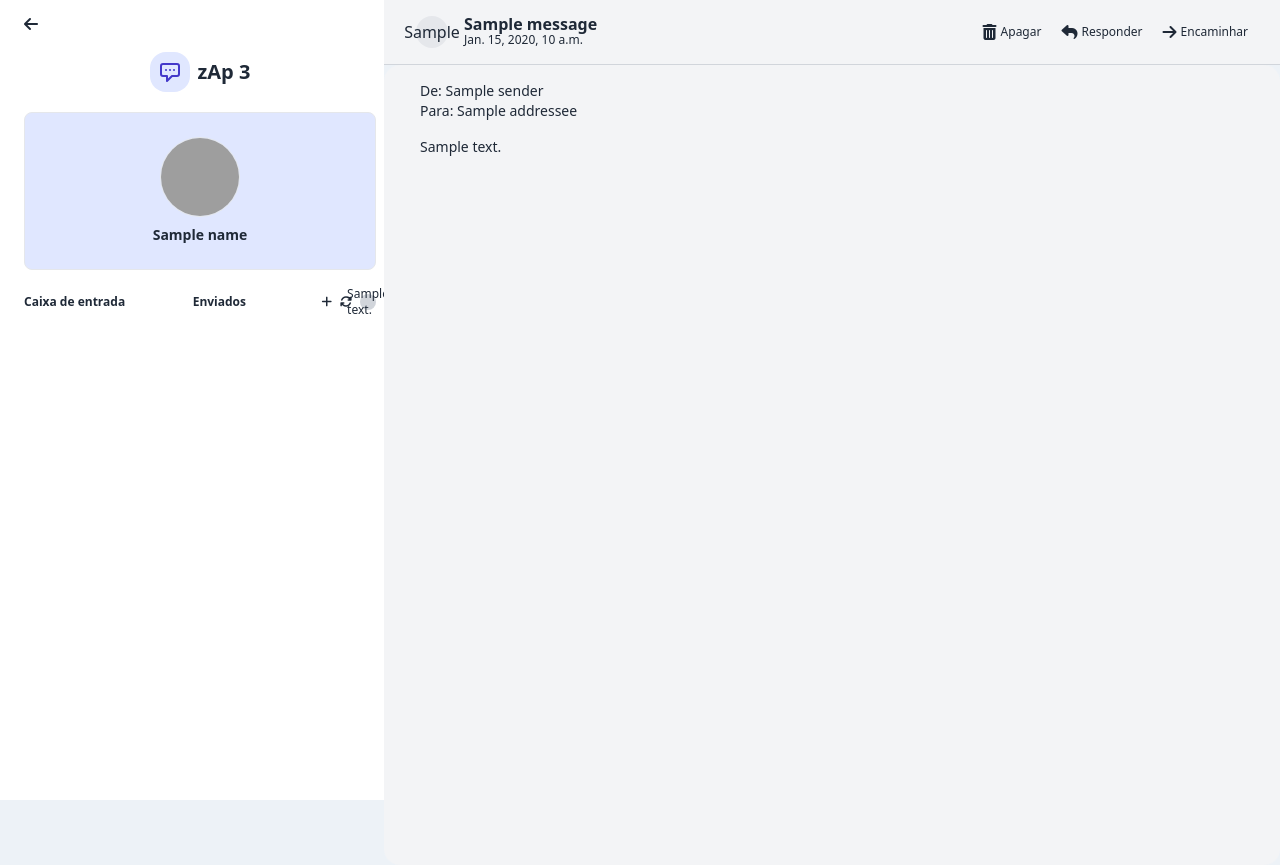
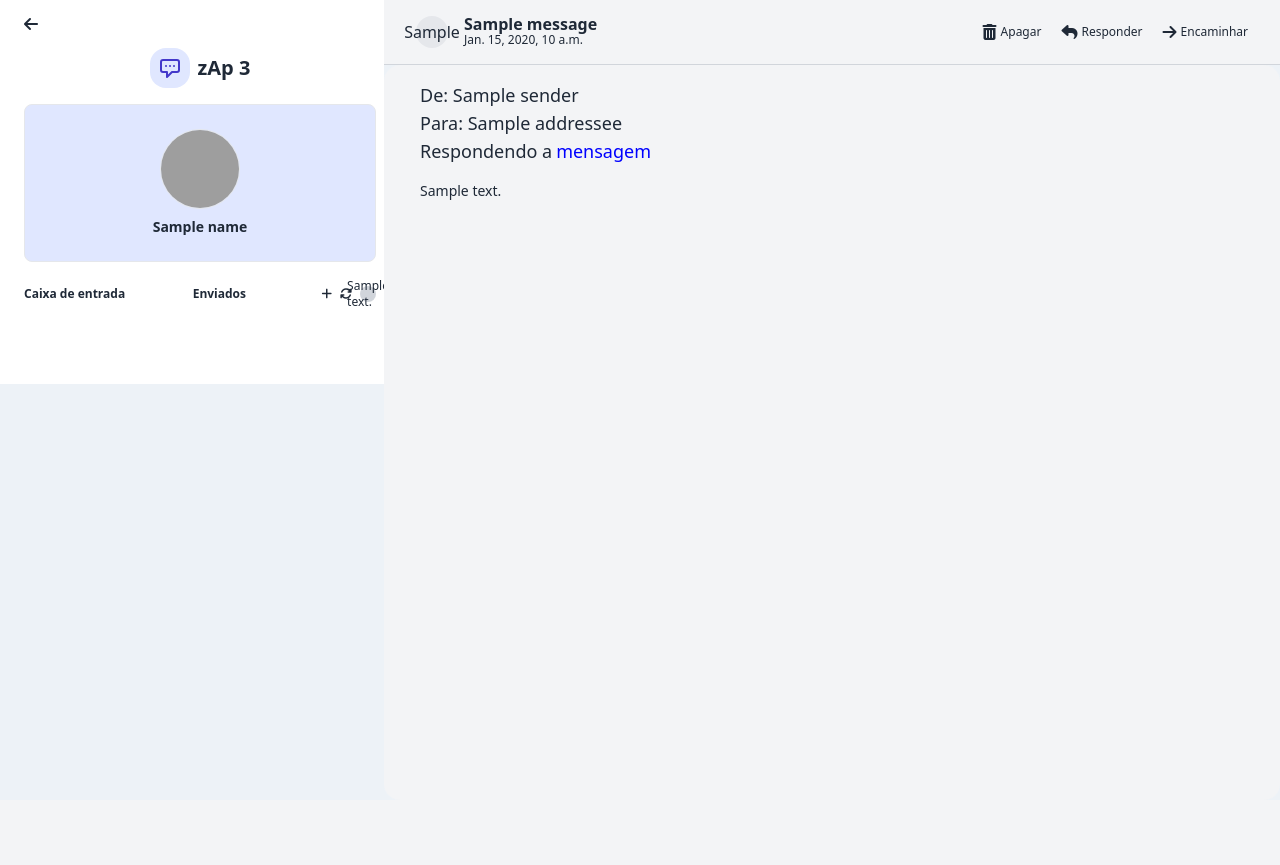
Before and after one commit to vicvictor86/simple-web-email-front, a Django app: template templates/dashboard.html in a window 1280 px wide. After the commit the page ends 306 px from the top, so only its background shows below. Run offline with Django 4.2, Linux system fonts and the light colour scheme; the template is opened without the code that fills it: most values are stand-ins (such as "Sample title", 1, 10 or a date in 2020); one stand-in notice (Sample message) is shown; some libraries are stand-ins or nearby versions; grey boxes are pictures that could not be loaded.

Commit message:
Answering and forward messages feature add

```diff
--- a/templates/dashboard.html
+++ b/templates/dashboard.html
@@ -11,9 +11,9 @@
 </head>
 
 <body class="flex h-full overflow-hidden items-center justify-center w-full" style="background: #edf2f7;">
-  <div class="flex h-full antialiased text-gray-800 w-full">
+  <div class="flex h-screen antialiased text-gray-800 w-full">
     <div class="flex flex-row h-full w-full overflow-x-hidden">
-      <div class="flex flex-col pt-4 pl-6 pr-2 h-screen w-96 bg-white flex-shrink-0">
+      <div class="flex flex-col pt-4 pl-6 pr-2 h-96 w-96 bg-white flex-shrink-0">
         <a href="{% url 'index' %}" class="flex justify-start fa-solid fa-arrow-left mb-4"></a>
 
         <div class="flex flex-row items-center justify-center h-12 w-full">
@@ -35,7 +35,7 @@
           </div>
           <div class="text-sm font-semibold mt-2">{{ name }}</div>
         </div>
-        <div class="flex flex-col mt-6">
+        <div class="flex h-full flex-col mt-6">
           <div class="flex flex-row items-center justify-between text-xs">
             <a href="{% url 'dashboard_status' %}?emails_status=received&status={{ status }}" class="font-bold">Caixa de entrada</a>
             <a href="{% url 'dashboard_status' %}?emails_status=sent&status={{ status }}" class="font-bold">Enviados</a>
@@ -49,7 +49,7 @@
               <span class="flex items-center justify-center bg-gray-300 h-4 w-4 rounded-full">{{ unread_messages }}</span>
             </div>
           </div>
-          <div class="flex flex-col space-y-1 mt-4 -mx-2 h-72 overflow-y-auto">
+          <div class="flex flex-col space-y-1 mt-4 -mx-2 h-80 overflow-y-auto">
             {% for message in messages %}
             {% if message.addressee.id == user_id and emails_status == 'received' %}
             <a href="{% url 'dashboard' message.id %}?status=show&emails_status={{emails_status}}" class="flex flex-row items-center hover:bg-gray-100 rounded-xl p-2 mr-2 {{ message.read_color }}">
@@ -100,42 +100,61 @@
               <i class="icon clickable fa-solid fa-trash-can mr-1" aria-hidden="true"></i>
               <p class="text-xs">Apagar</p>
             </a>
-            <button class="flex justify-center items-center mr-5">
+            <a href="{% url 'reply_message' selected_message.id %}?status=create&emails_status={{emails_status}}" class="flex justify-center items-center mr-5">
               <i class="icon clickable fa-sharp fa-solid fa-reply mr-1" aria-hidden="true"></i>
               <p class="text-xs">Responder</p>
-            </button>
-            <button class="flex justify-center items-center">
+            </a>
+            <a href="{% url 'forward_message' selected_message.id %}?status=create&emails_status={{emails_status}}" class="flex justify-center items-center">
               <i class="fa-solid fa-arrow-right mr-1"></i>
               <p class="text-xs">Encaminhar</p>
-            </button>
+            </a>
           </div>
         </div>
         {% elif status == 'create' %}
-        <div class="flex justify-center items-center p-8 h-12 w-full border-b border-gray-300"
+        <div class="flex justify-center items-center p-8 h-14 w-full border-b border-gray-300"
           style="background: #f3f4f6">
+          <div class="flex flex-col justify-center items-center">
+            <div class="flex justify-center items-center">
+              {% if is_replying %}
+              <p class="text-2xl">Respondendo</p>
+              {% elif is_forwarding %}
+              <p class="text-2xl">Encaminhando</p>
+              {% endif %}
+            </div>
             <div class="flex justify-center items-center">
               <a href="{% url 'dashboard_status' %}" class="flex justify-center items-center mr-5">
                 <i class="icon clickable fa-solid fa-trash-can mr-1" aria-hidden="true"></i>
-              <p class="text-xs">Descartar</p>
+                <p class="text-xl">Descartar</p>
               </a>
               <button type="submit" form="send-message-form" class="flex justify-center items-center">
                 {% csrf_token %}
                 <i class="fa-sharp fa-solid fa-paper-plane mr-1"></i>
-              <p class="text-xs">Enviar</p>
+                <p class="text-xl">Enviar</p>
               </button>
+            </div>
           </div>
         </div>
         {% endif %}
 
-        <div class="flex flex-col flex-auto flex-shrink-0 rounded-2xl bg-gray-100 h-screen p-2">
+        <div class="flex flex-col flex-auto flex-shrink-0 rounded-2xl bg-gray-100 h-80 p-2">
           {% if status == 'show' and selected_message is not None %}
-          <div id="selected-message" class="flex flex-col h-full overflow-x-auto mb-4">
-            <div class="flex flex-col h-full overflow-y-auto">
+          <div id="selected-message" class="flex flex-col h-full overflow-x-auto">
+            <div class="flex flex-col h-64 overflow-y-auto">
               <div class="col-start-1 col-end-8">
                 <div class="flex flex-row items-center">
-                  <div class="relative ml-3 text-sm py-2 px-4">
+                  <div class="relative ml-3 text-lg py-2 px-4">
                     <div>De: {{ selected_message.sender.name }}</div>
                     <div>Para: {{ selected_message.addressee.name }}</div>
+                    {% if selected_message.replying_to_id %}
+                    <div class="flex">
+                      <label for="replying_to" class="mr-1">Respondendo a</label>
+                      <a style="color: blue" href="{% url 'dashboard' selected_message.replying_to_id %}?status=show&emails_status={{emails_status}}">mensagem</a>
+                    </div>
+                    {% elif selected_message.forwarding_to_id %}
+                    <div class="flex">
+                      <label for="forwarding_to" class="mr-1">Encaminhando de</label>
+                      <a style="color: blue" href="{% url 'dashboard' selected_message.forwarding_to_id %}?status=show&emails_status={{emails_status}}">mensagem</a>
+                    {% endif %}
                   </div>
                 </div>
               </div>
@@ -151,7 +170,7 @@
             </div>
           </div>
           {% elif status == 'create' %}
-          <form id="send-message-form" action="{% url 'send_message' %}" method="POST">
+          <form id="send-message-form" action="{% url 'send_message' %}?forward=true" method="POST">
             {% csrf_token %}
             <div id="create-message" class="flex flex-col h-full overflow-x-auto mb-4">
               <div class="flex flex-col h-full ">
@@ -159,23 +178,42 @@
                   <div class="flex flex-col ml-3 text-sm py-2 px-4 w-full">
                     <div class="flex items-center border-b border-gray-400 border-solid">
                       <input type="text" name="user_id" value="{{ user_id }}" hidden>
+                      {% if is_replying %}
+                      <input type="text" name="replying_to_id" value="{{ selected_message.id }}" hidden>
+                      {% endif %}
                       <label for="from" class="mr-2" >De:</label>
                       <input class="border-none focus:outline-none w-full" id="from" name="from" value="{{ name }}" readonly style="background-color: #f3f4f6"></input>
                     </div>
                     <div class="flex items-center border-b border-gray-400 border-solid mt-2">
                       <label for="to" class="mr-2">Para:</label>
+                      {% if is_replying %}
+                      <input class="border-none focus:outline-none w-full" id="to" name="to" value="{{ selected_message.sender.name }}" style="background-color: #f3f4f6"></input>
+                      {% else %}
                       <input class="border-none focus:outline-none w-full" id="to" name="to" style="background-color: #f3f4f6"></input>
+                      {% endif %}
                     </div>
                     <div class="flex items-center border-b border-gray-400 border-solid mt-2">
                       <label for="subject" class="mr-2">Assunto:</label>
+                      {% if is_replying %}
+                      <input class="border-none focus:outline-none w-full" id="subject" name="subject" value="{{ selected_message.message.subject }}" style="background-color: #f3f4f6"></input>
+                      {% elif is_forwarding %}
+                      <input class="border-none focus:outline-none w-full" id="subject" name="subject" value="{{ selected_message.message.subject }}" style="background-color: #f3f4f6" readonly></input>
+                      {% else %}
                       <input class="border-none focus:outline-none w-full" id="subject" name="subject" style="background-color: #f3f4f6"></input>
+                      {% endif %}
                     </div>
                   </div>
                 </div>
 
                 <div class="flex flex-row items-center">
                   <div class="ml-3 text-sm py-2 px-4 w-full">
+                    {% if is_replying %}
+                    <textarea class="w-full h-80 p-2 border rounded-md text-sm" id="text" name="text" style="resize: none;">{{ selected_message.message.text }}</textarea>
+                    {% elif is_forwarding %}
+                    <textarea class="w-full h-80 p-2 border rounded-md text-sm" id="text" name="text" style="resize: none;" readonly>{{ selected_message.message.text }}</textarea>
+                    {% else %}
                     <textarea class="w-full h-80 p-2 border rounded-md text-sm" id="text" name="text" style="resize: none;"></textarea>
+                    {% endif %}
                   </div>
                 </div>
 
--- a/user/urls.py
+++ b/user/urls.py
@@ -8,5 +8,7 @@
     path('dashboard/messages/delete/<id>', views.delete_message, name='delete_message'),
     path('dashboard/<id>', views.dashboard, name='dashboard'),
     path('send_message', views.send_message, name='send_message'),
+    path('reply_message/<id>', views.reply_message, name='reply_message'),
+    path('forward_message/<id>', views.forward_message, name='forward_message'),
     path('get_new_messages/<user_id>', views.get_new_messages, name='get_new_messages'),
 ]
```
Also changed, not shown: user/views.py (+100 -45 lines). Lines whose indentation alone changed are shown as unchanged.
